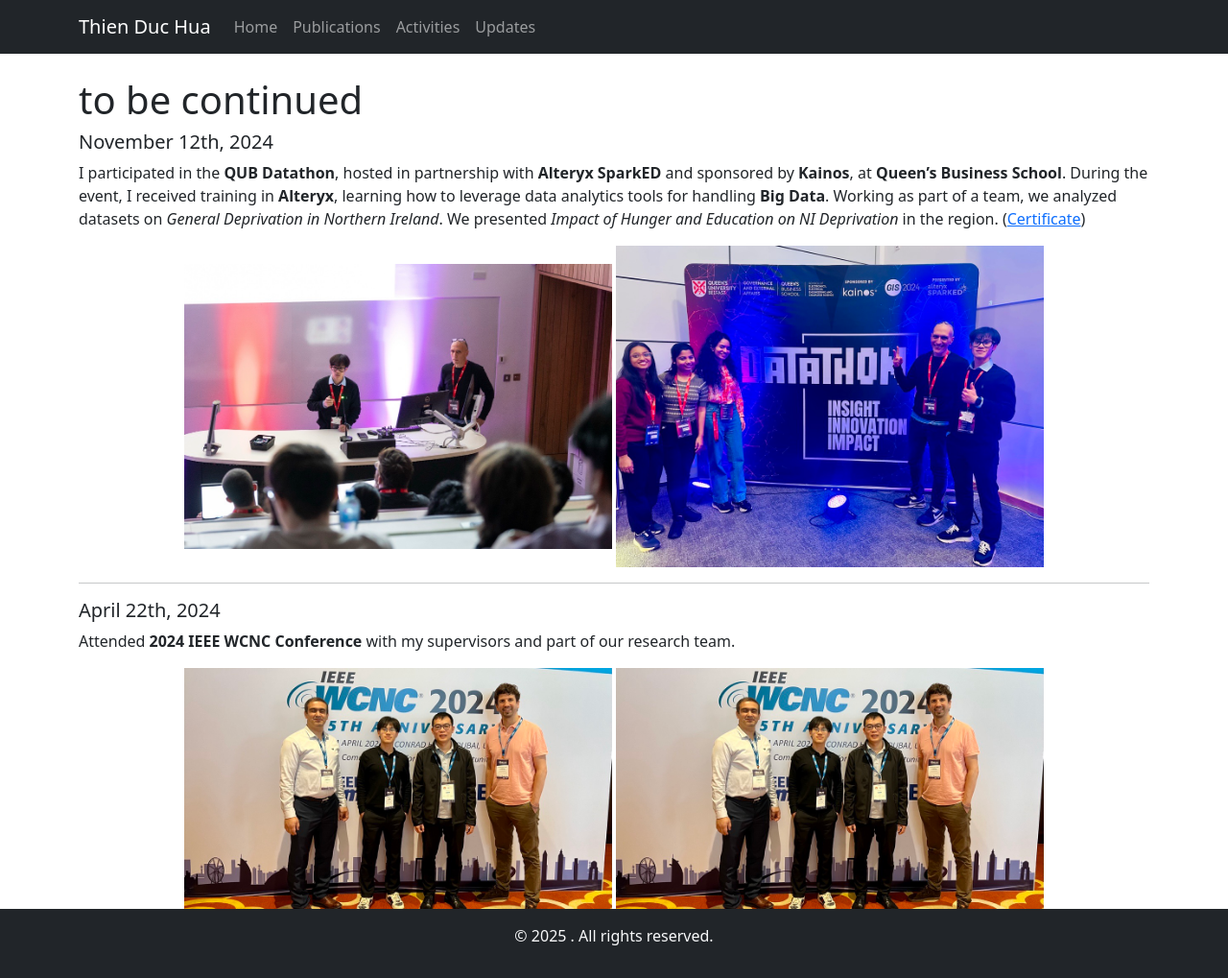
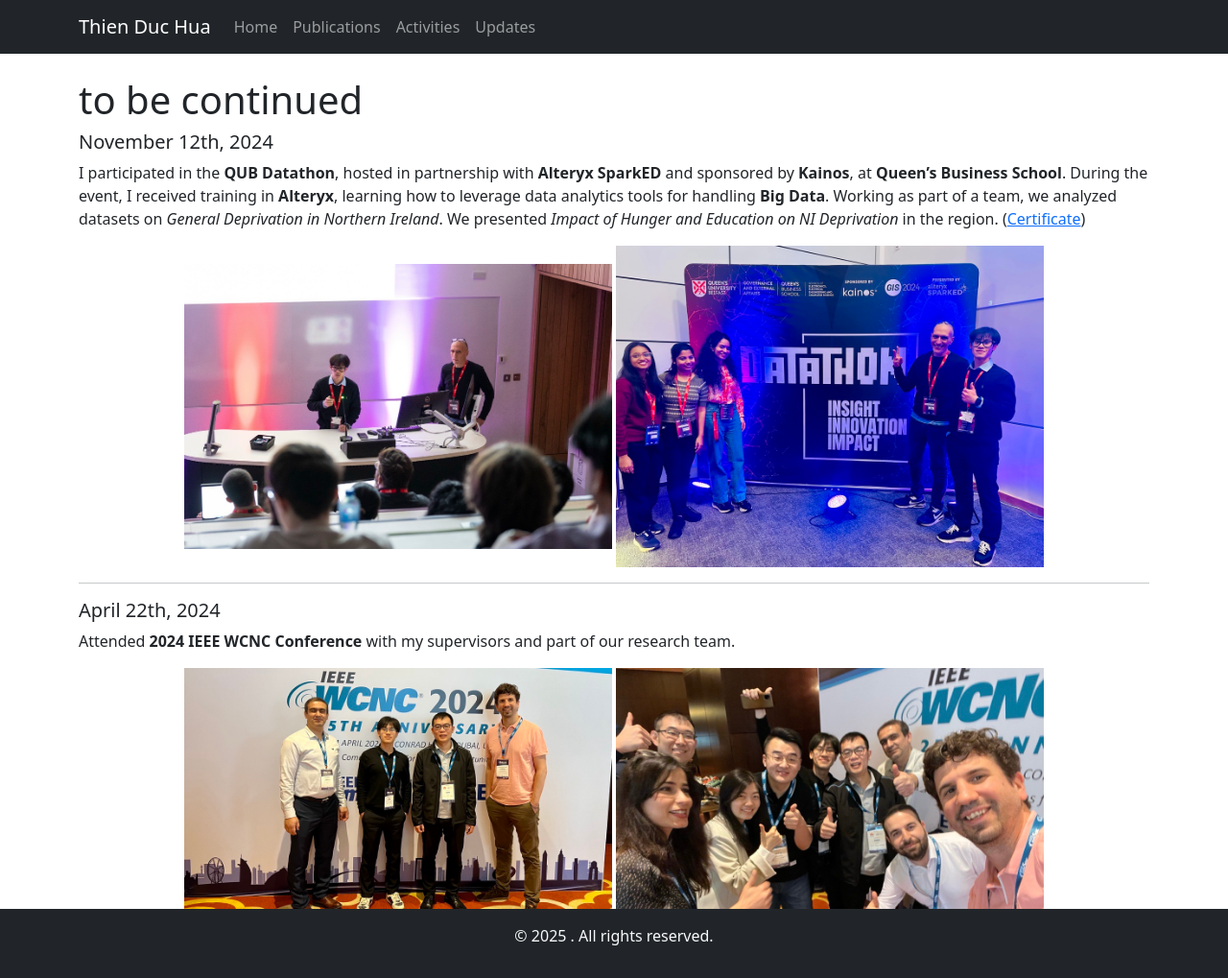
Before and after one commit to thienduchua/thienduchua.github.io, a Jekyll site: the page built from updates.md, in a window 1280 px wide. Shown: the whole page at 96% size. Built offline with Jekyll 4.4.1, drawn with Linux system fonts in a browser that asks for light colours.

Commit message:
Update updates.md

```diff
--- a/updates.md
+++ b/updates.md
@@ -21,5 +21,5 @@ I participated in the **QUB Datathon**, hosted in partnership with **Alteryx Spa
 Attended **2024 IEEE WCNC Conference** with my supervisors and part of our research team.
 <div align="center">
     <img src="/assets/wcnc24_1.jpg" alt="supervisors" width="40%">
-    <img src="/assets/wcnc24_1.jpg" alt="teammates" width="40%">
+    <img src="/assets/wcnc24_2.jpg" alt="teammates" width="40%">
 </div>
```
